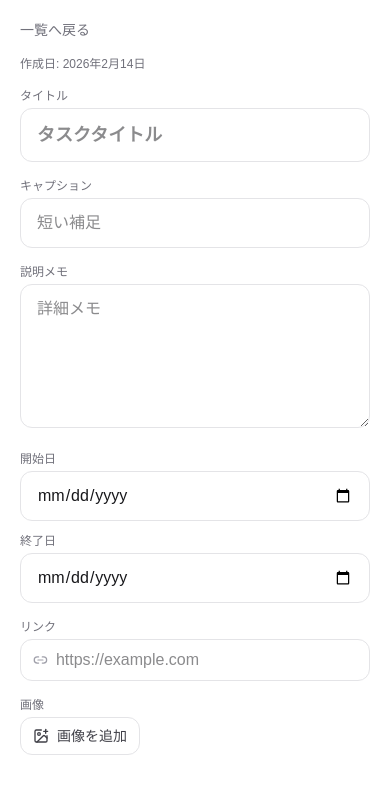
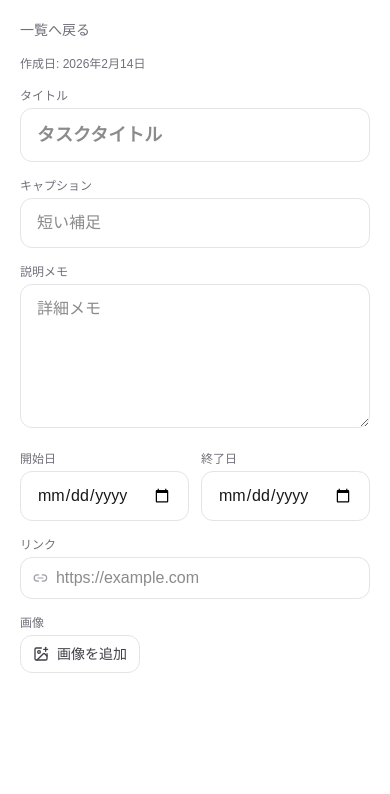
Before and after one commit to yontakulab/tsubushigoto, a Next.js app in the folder web/: page /task/new in a window 390 px wide. Shown: the top 794 px of the page. Built offline with nearby package versions, Linux system fonts and the light colour scheme.

Commit message:
詳細画面のはみだし、横スクロール防止

```diff
--- a/web/components/task-editor-page.tsx
+++ b/web/components/task-editor-page.tsx
@@ -200,7 +200,7 @@ export default function TaskEditorPage({ taskId }: TaskEditorPageProps) {
   }
 
   return (
-    <main className="mx-auto min-h-screen w-full max-w-3xl bg-white px-5 py-5 text-zinc-900 sm:px-8">
+    <main className="mx-auto min-h-screen w-full max-w-3xl overflow-x-hidden bg-white px-5 py-5 text-zinc-900 sm:px-8">
       <header className="mb-4 flex items-center justify-between">
         <Link href="/" className="text-sm text-zinc-500 hover:text-zinc-700">
           一覧へ戻る
@@ -257,8 +257,8 @@ export default function TaskEditorPage({ taskId }: TaskEditorPageProps) {
           />
         </div>
 
-        <div className="grid grid-cols-1 gap-3 sm:grid-cols-2">
-          <div>
+        <div className="flex gap-3">
+          <div className="min-w-0 flex-1">
             <label className="mb-1 block text-xs text-zinc-500">開始日</label>
             <input
               type="date"
@@ -268,7 +268,7 @@ export default function TaskEditorPage({ taskId }: TaskEditorPageProps) {
             />
           </div>
 
-          <div>
+          <div className="min-w-0 flex-1">
             <label className="mb-1 block text-xs text-zinc-500">終了日</label>
             <input
               type="date"
@@ -309,10 +309,6 @@ export default function TaskEditorPage({ taskId }: TaskEditorPageProps) {
             画像を追加
             <input type="file" accept="image/*" multiple className="hidden" onChange={handleImageFileChange} />
           </label>
-
-          {(task.imageBlobs?.length ?? 0) > 0 && (
-            <p className="mt-2 text-xs text-zinc-500">{task.imageBlobs.length}枚選択中（一覧サムネイルは先頭画像）</p>
-          )}
 
           {previewImageSrcList.length > 0 && (
             <div className="mt-3 space-y-3">
```
